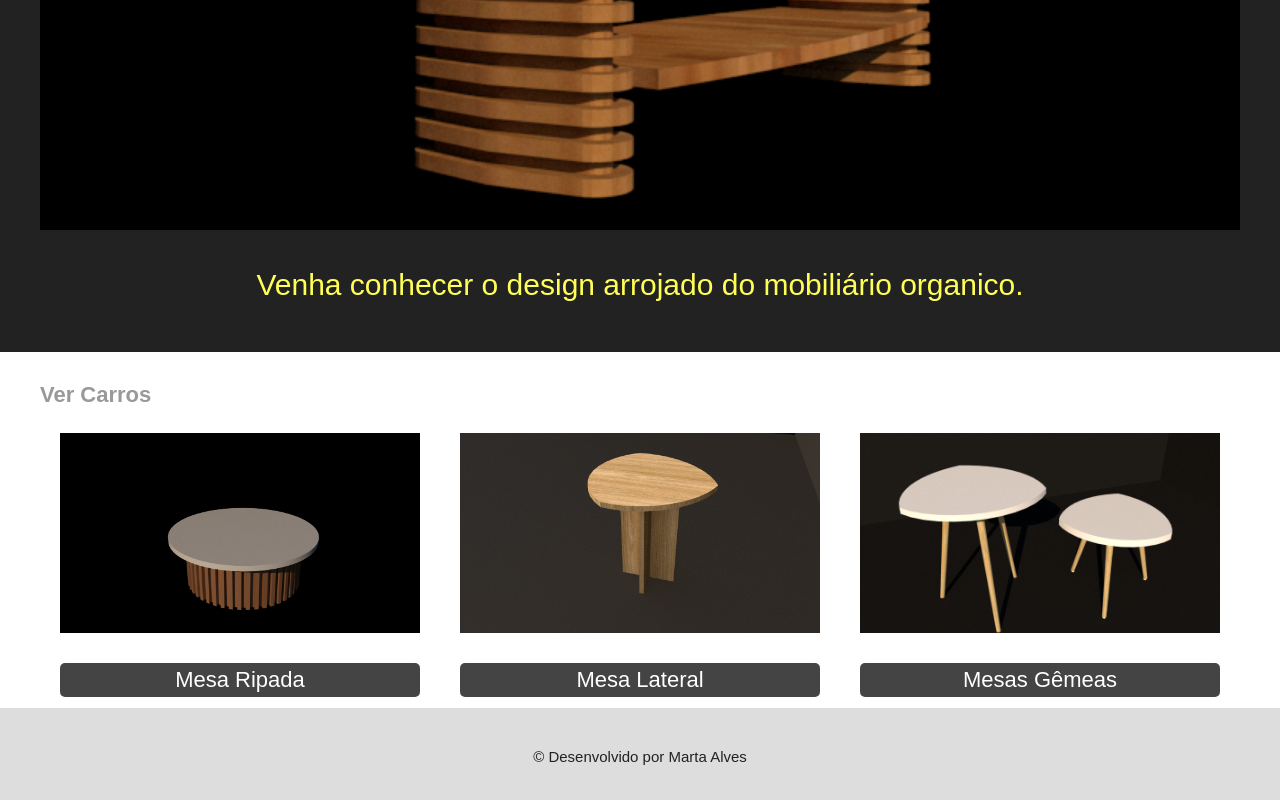
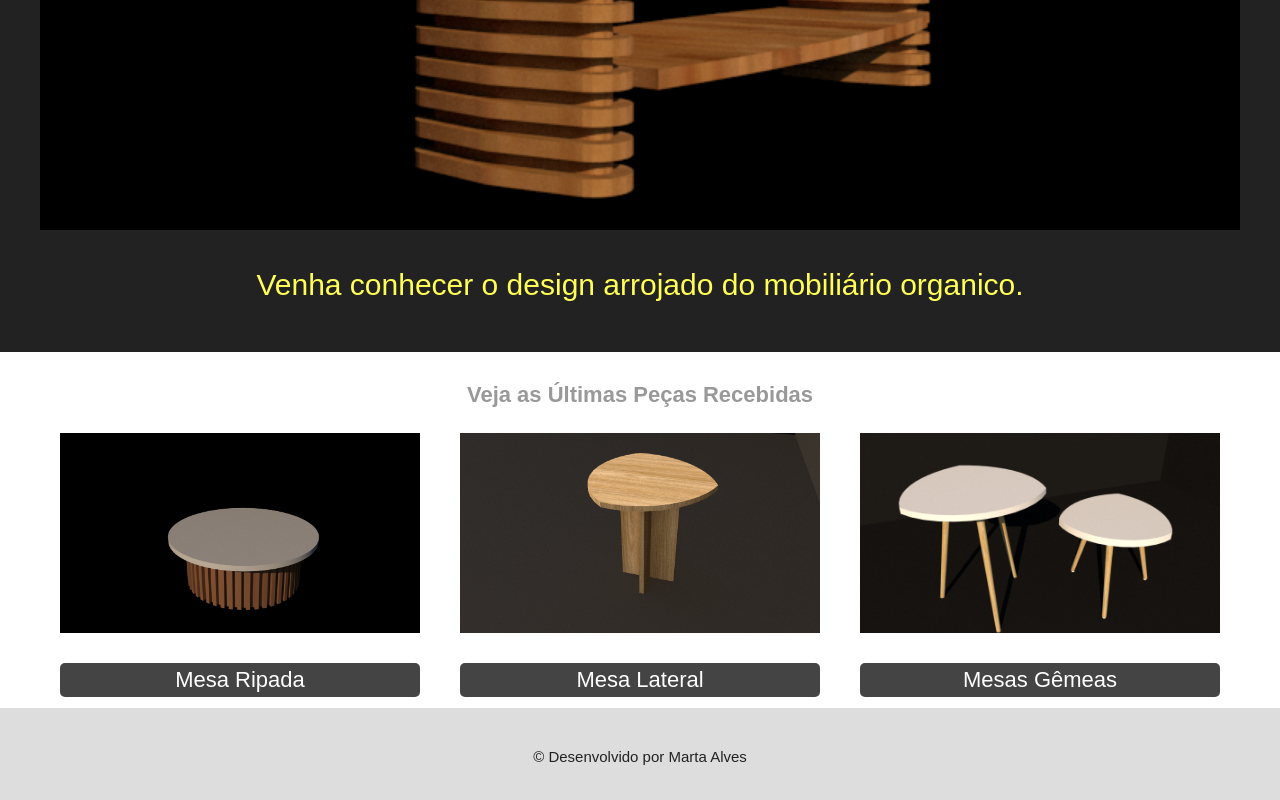
Before and after one commit to MartaAlves32/Sass, a plain HTML site: page index.html in a window 1280 px wide. Shown: the part 630-1430 px from the top of the page. Drawn offline with nearby package versions, Linux system fonts and the light colour scheme; files that its build step writes are made by us from their sources.

Commit message:
ultimas alteraçöes

```diff
--- a/index.html
+++ b/index.html
@@ -24,7 +24,7 @@
         </div>
         <div class="container">
             <div class="blocks cars">
-                <h2>Ver Carros</h2>
+                <h2>Veja as Últimas Peças Recebidas</h2>
                 <ul>
                     <li>
                         <div class="img-container">
--- a/scss/_blocks.scss
+++ b/scss/_blocks.scss
@@ -4,6 +4,7 @@
 
     h2 {
         color: $color-01;
+        text-align: $align;
     }
 
     ul {
```
